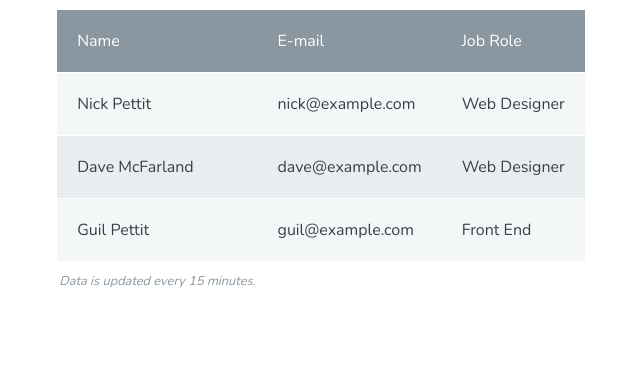
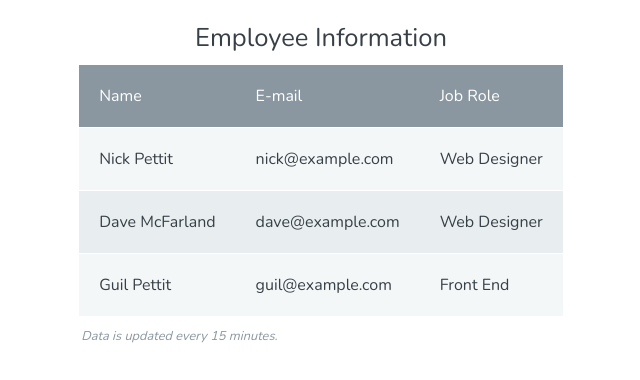
Before and after one commit to jenvara/overview_of_tables, a plain HTML site: page overview_of_tables/index.html in a window 1280 px wide. Shown: the whole page, without its empty margins (319-959 px from the left). Drawn offline with nearby package versions, Linux system fonts and the light colour scheme.

Commit message:
Added Caption Element

```diff
--- a/overview_of_tables/index.html
+++ b/overview_of_tables/index.html
@@ -11,6 +11,7 @@
   <body>
 
     <table>
+      <caption>Employee Information</caption>
       <thead>
         <tr>
           <th scope="col">Name</th>
@@ -20,7 +21,7 @@
       </thead>
       <tfoot>
         <tr>
-          <td colspan="1">Data is updated every 15 minutes.</td>
+          <td colspan="3">Data is updated every 15 minutes.</td>
         </tr>
       </tfoot>
       <tbody>
```
